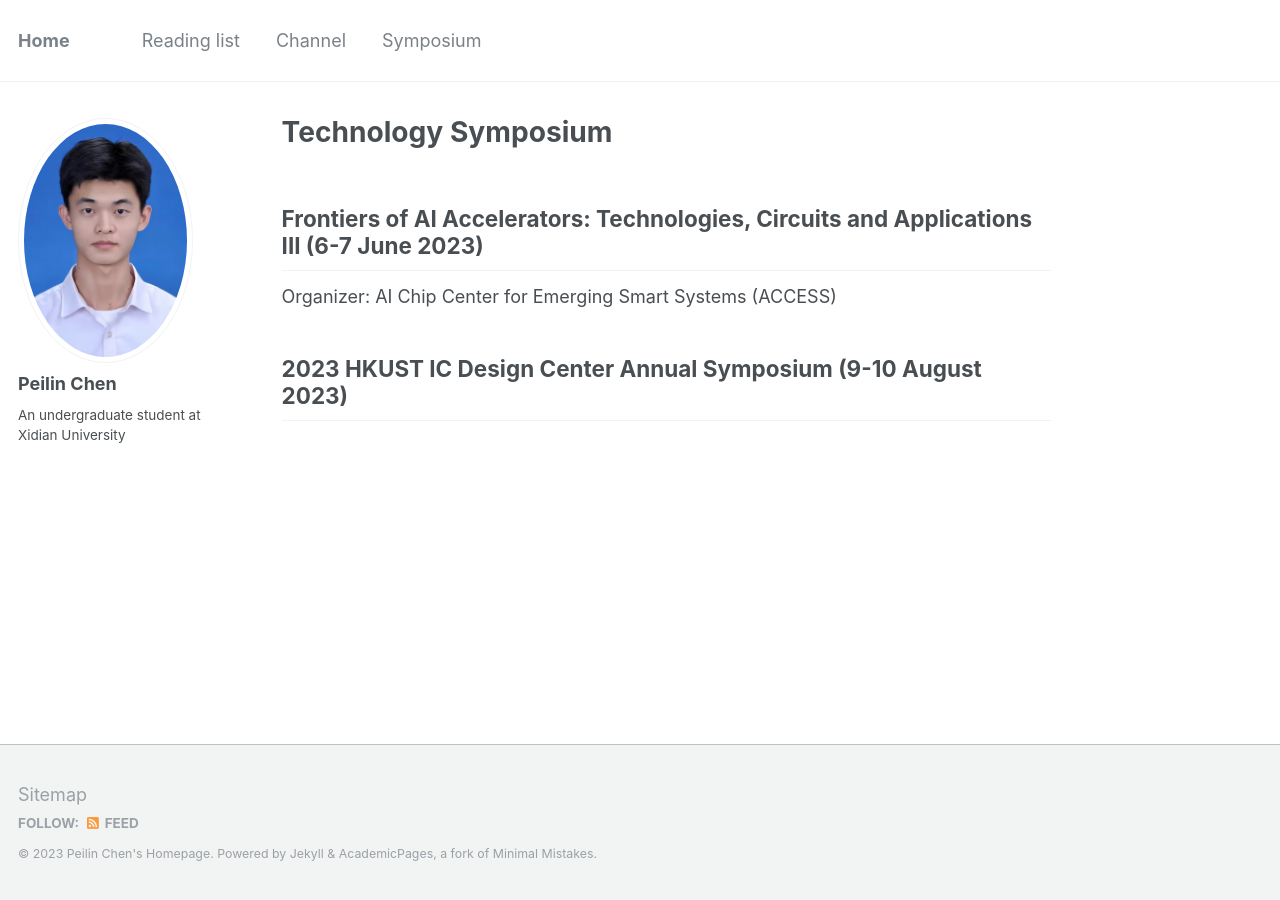
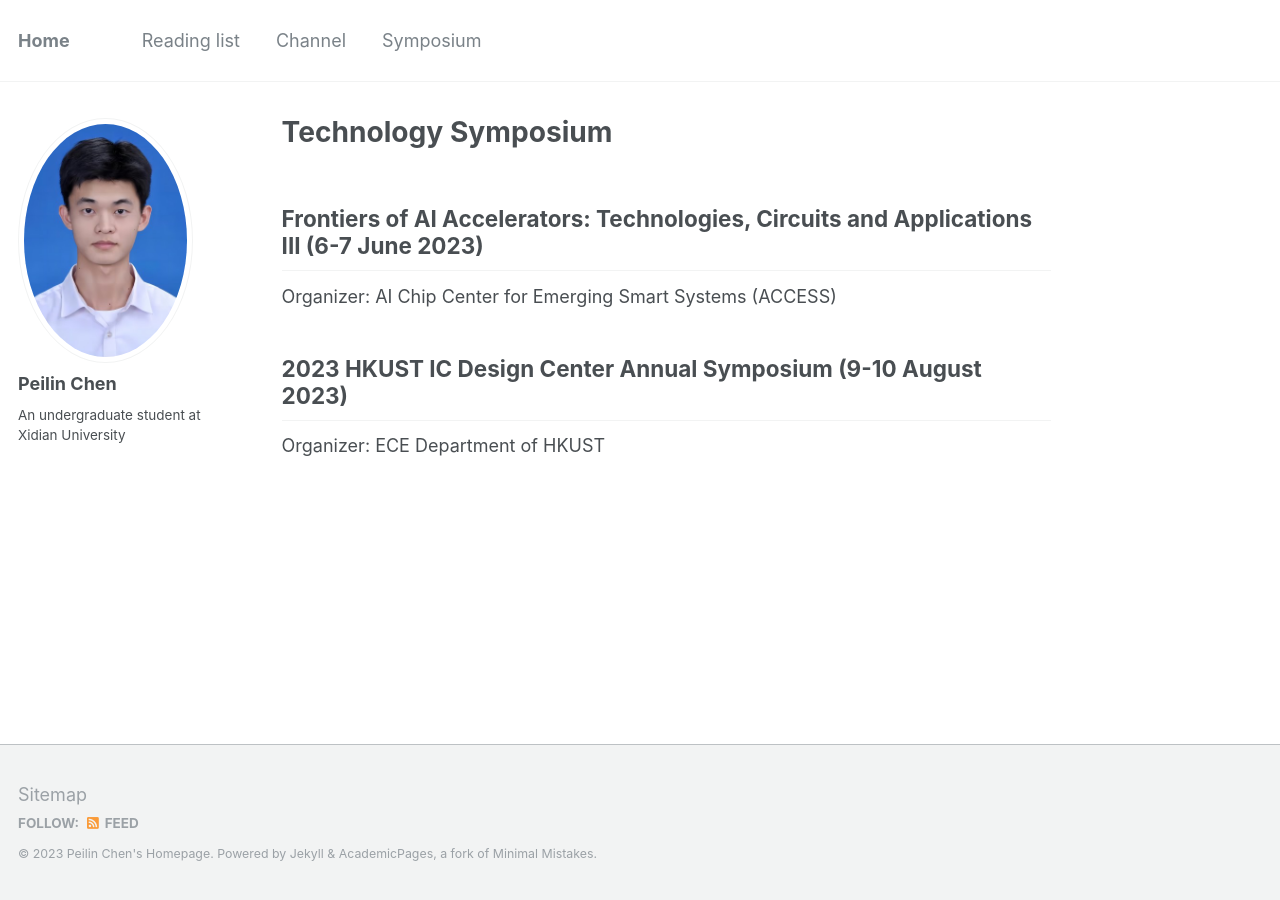
Before and after one commit to peilin-chen/peilin-chen.github.io, a Jekyll site: the page built from _pages/symposium.md, in a window 1280 px wide. Built offline with Jekyll 4.4.1, drawn with Linux system fonts in a browser that asks for light colours.

Commit message:
Update symposium.md

```diff
--- a/_pages/symposium.md
+++ b/_pages/symposium.md
@@ -9,3 +9,4 @@ author_profile: true
 Organizer: AI Chip Center for Emerging Smart Systems (ACCESS)
 
 ## 2023 HKUST IC Design Center Annual Symposium (9-10 August 2023)
+Organizer: ECE Department of HKUST
```
